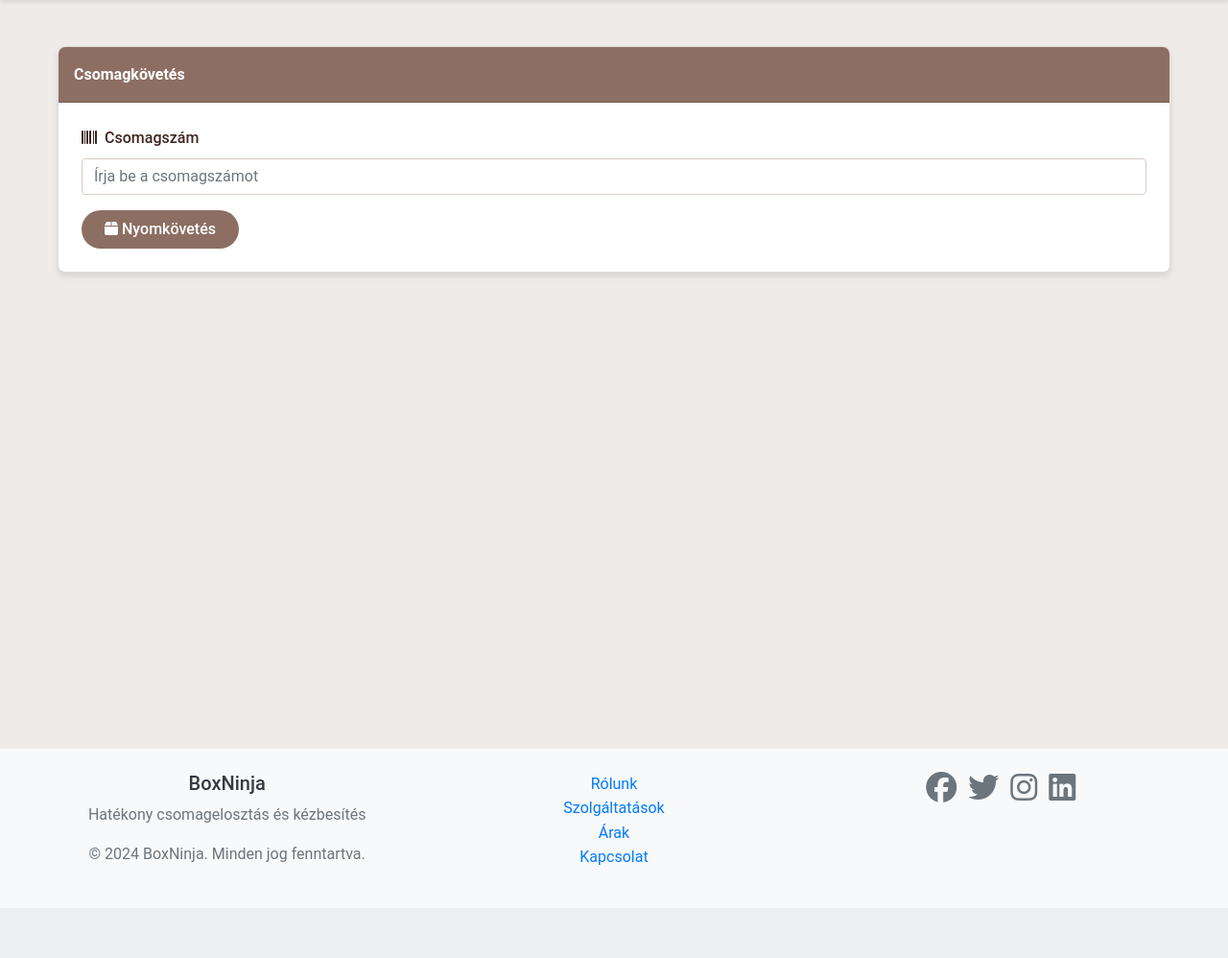
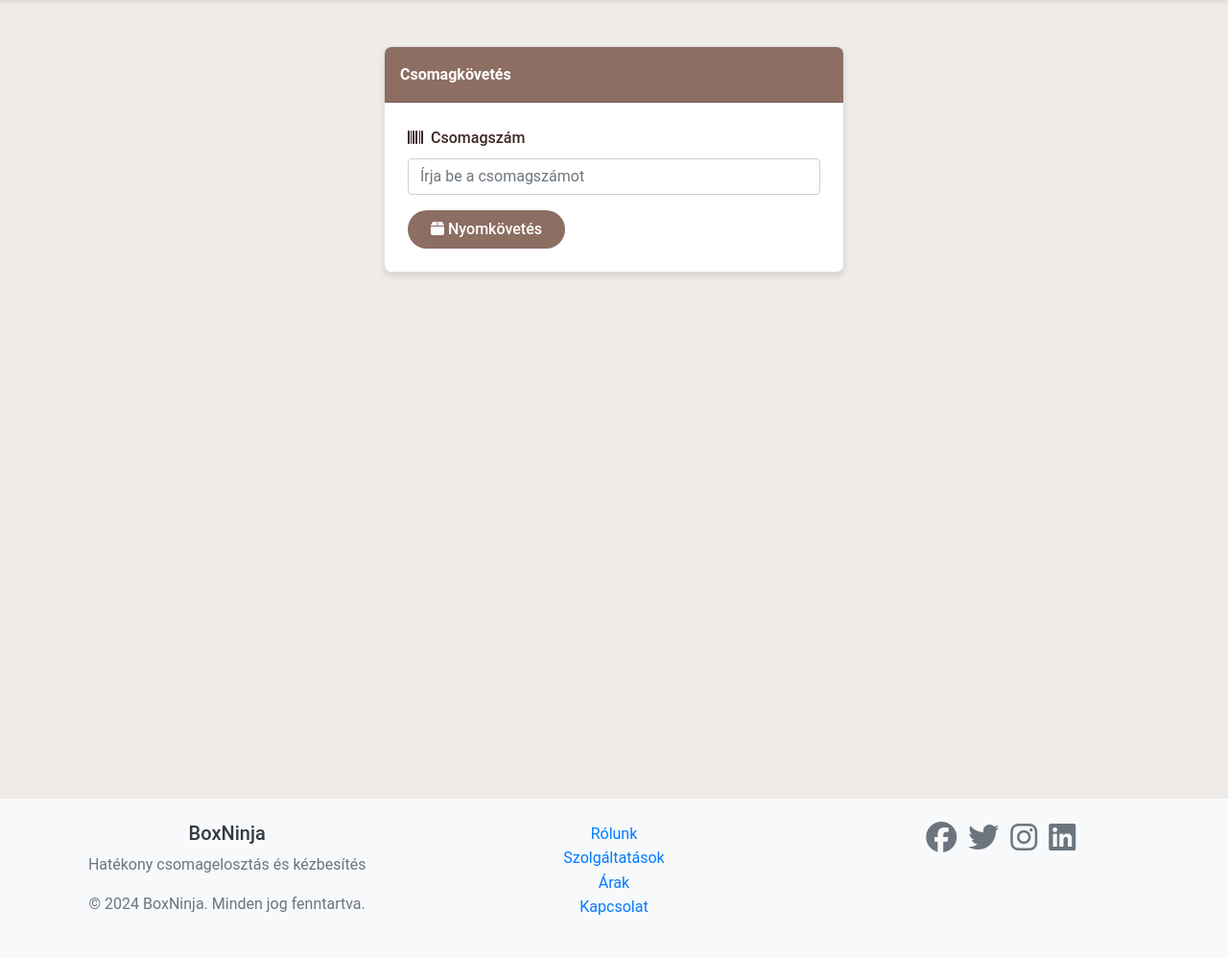
Before and after one commit to pe-box-ninja/webapp, a Flask app: page /package/track in a window 1280 px wide. Shown: the part 59-1057 px from the top of the page at 96% size. Before the commit the page ends 960 px from the top, so only its background shows below. Run offline with Flask 3, Linux system fonts and the light colour scheme; some libraries are stand-ins or nearby versions.

Commit message:
some ui fixes

```diff
--- a/app/templates/package/track.html
+++ b/app/templates/package/track.html
@@ -1,12 +1,8 @@
-{% extends "base.html" %}
-{% from "design-system.html" import button, card, icon %}
-
-{% block content %}
-<div class="container mt-5">
+{% extends "base.html" %} {% from "design-system.html" import button, card, icon
+%} {% block content %}
+<div class="container mt-5" style="max-width: 500px">
   <div class="card">
-        <div class="card-header">
-            Csomagkövetés
-        </div>
+    <div class="card-header">Csomagkövetés</div>
     <div class="card-body">
       <form method="post">
         <div class="mb-3">
@@ -21,7 +17,7 @@
             name="tracking_number"
             placeholder="Írja be a csomagszámot"
             required
-                    >
+          />
         </div>
         <button type="submit" class="btn btn-primary">
           {{ icon('box') }} Nyomkövetés
--- a/app/templates/package/track_result.html
+++ b/app/templates/package/track_result.html
@@ -1,6 +1,6 @@
 {% extends "base.html" %} {% from "design-system.html" import icon, badge %} {%
 block content %}
-<div class="container mt-4">
+<div class="container mt-4" style="max-width: 1000px">
   <h1 class="mb-4 heading-1">Csomag Információk</h1>
 
   <div class="card shadow-sm mb-4">
--- a/app/templates/ui/footer.html
+++ b/app/templates/ui/footer.html
@@ -1,4 +1,4 @@
-<footer class="footer bg-light mt-5 py-4">
+<footer class="footer bg-light py-4" style="margin-top: 100px">
   <div class="container">
     <div class="row">
       <div class="col-md-4 mb-3 mb-md-0">
```
Lines whose indentation alone changed are shown as unchanged.
